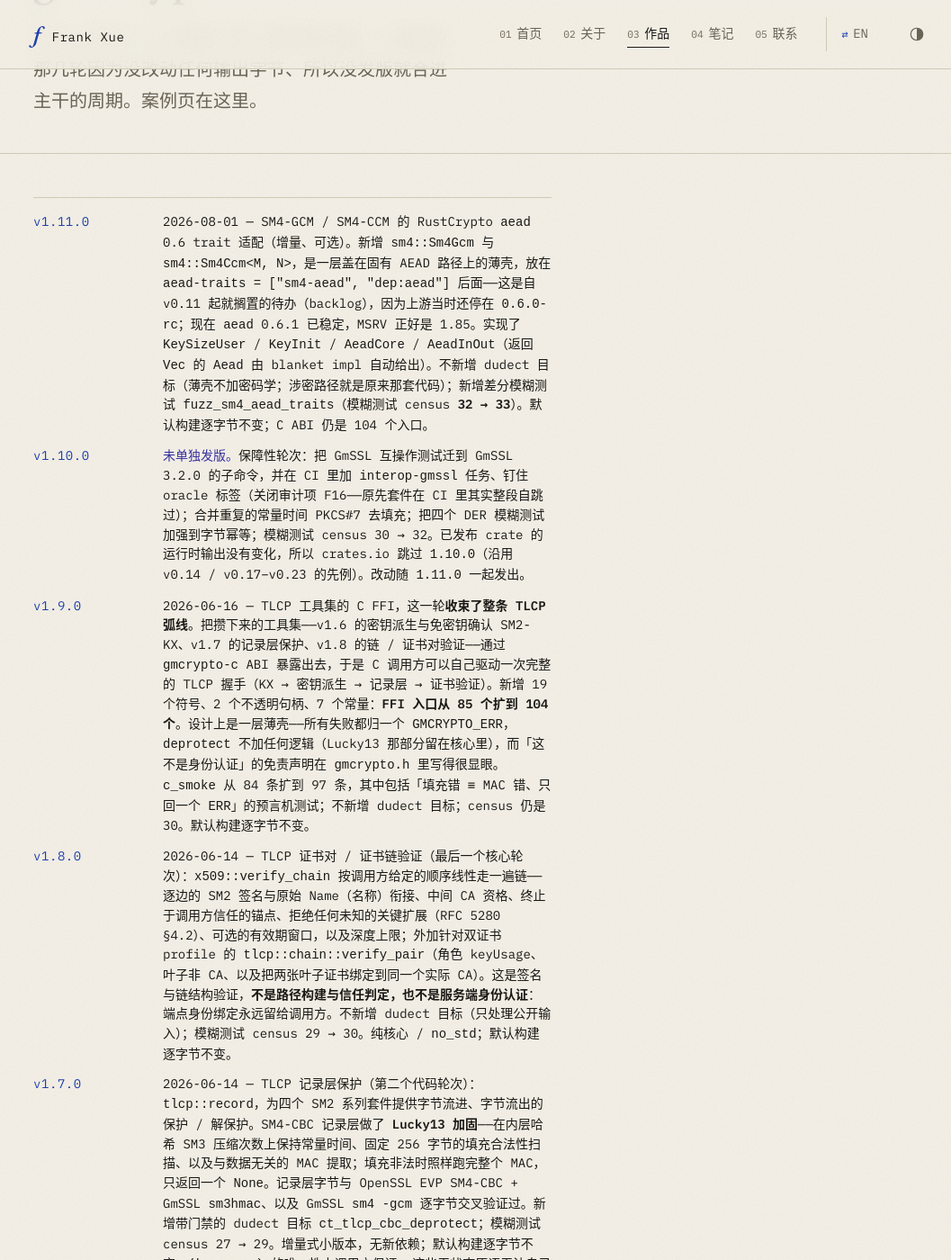
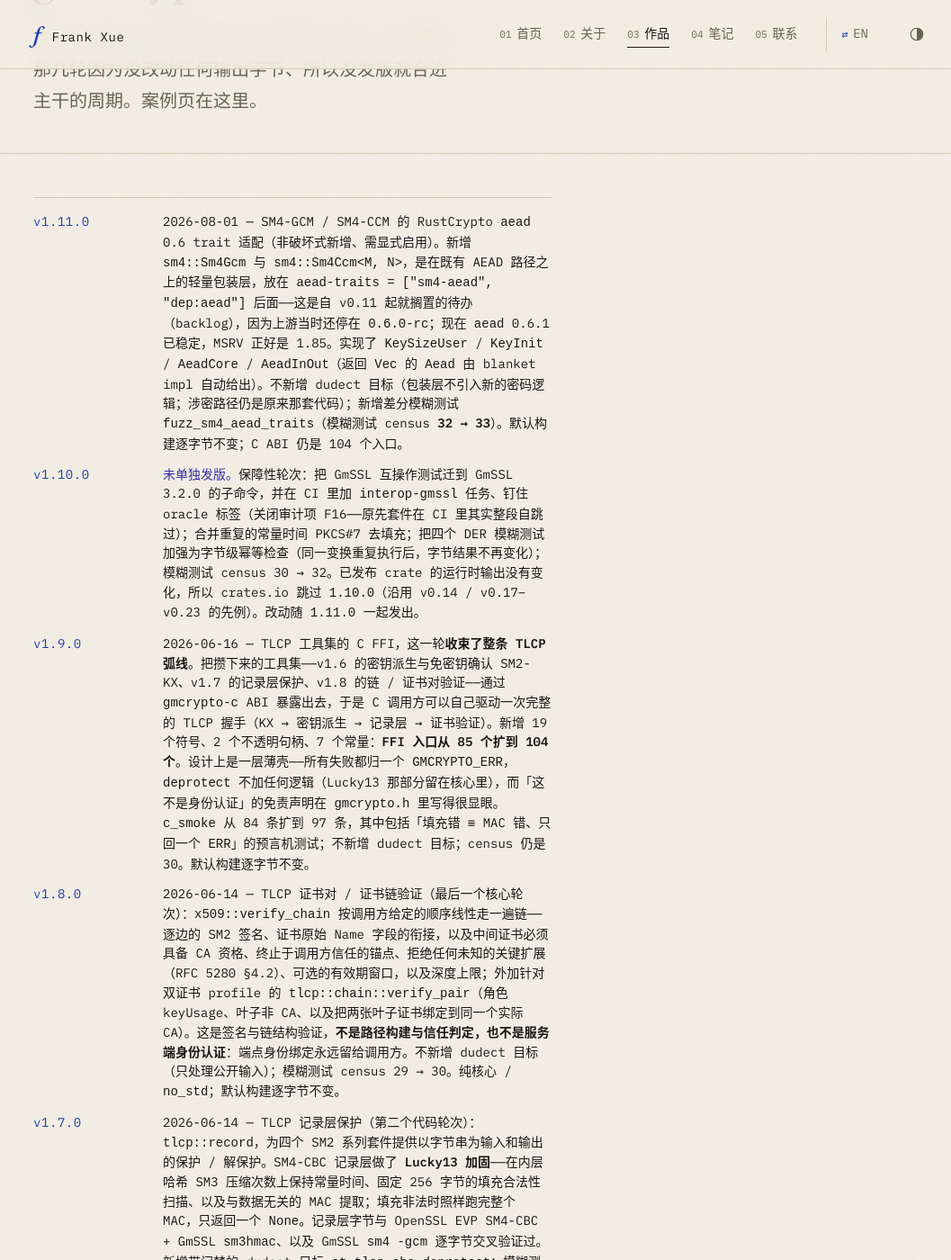
Before and after one commit to frankxue831/frankxue831.github.io, a Jekyll site: the page built from zh/projects/gm-crypto-rs-releases.html, in a window 1280 px wide and 1400 px high, scrolled down 251 px. Shown: the whole window at 90% size, without its empty margins (101-1158 px from the left). Built offline with Jekyll 4.4.1, drawn with Linux system fonts in a browser that asks for light colours.

Commit message:
content(zh): clarify release-history terminology

```diff
--- a/zh/projects/gm-crypto-rs-releases.html
+++ b/zh/projects/gm-crypto-rs-releases.html
@@ -21,19 +21,19 @@ alternate: /projects/gm-crypto-rs/releases/
     <article class="project-detail prose">
         <dl class="version-grid">
             <dt>v1.11.0</dt>
-            <dd>2026-08-01 — SM4-GCM / SM4-CCM 的 RustCrypto <code>aead</code> 0.6 trait 适配（增量、可选）。新增 <code>sm4::Sm4Gcm</code> 与 <code>sm4::Sm4Ccm&lt;M, N&gt;</code>，是一层盖在固有 AEAD 路径上的薄壳，放在 <code>aead-traits = ["sm4-aead", "dep:aead"]</code> 后面——这是自 v0.11 起就搁置的待办（backlog），因为上游当时还停在 <code>0.6.0-rc</code>；现在 <code>aead</code> 0.6.1 已稳定，MSRV 正好是 1.85。实现了 <code>KeySizeUser</code> / <code>KeyInit</code> / <code>AeadCore</code> / <code>AeadInOut</code>（返回 <code>Vec</code> 的 <code>Aead</code> 由 blanket impl 自动给出）。不新增 dudect 目标（薄壳不加密码学；涉密路径就是原来那套代码）；新增差分模糊测试 <code>fuzz_sm4_aead_traits</code>（模糊测试 census <strong>32 → 33</strong>）。默认构建逐字节不变；C ABI 仍是 104 个入口。</dd>
+            <dd>2026-08-01 — SM4-GCM / SM4-CCM 的 RustCrypto <code>aead</code> 0.6 trait 适配（非破坏式新增、需显式启用）。新增 <code>sm4::Sm4Gcm</code> 与 <code>sm4::Sm4Ccm&lt;M, N&gt;</code>，是在既有 AEAD 路径之上的轻量包装层，放在 <code>aead-traits = ["sm4-aead", "dep:aead"]</code> 后面——这是自 v0.11 起就搁置的待办（backlog），因为上游当时还停在 <code>0.6.0-rc</code>；现在 <code>aead</code> 0.6.1 已稳定，MSRV 正好是 1.85。实现了 <code>KeySizeUser</code> / <code>KeyInit</code> / <code>AeadCore</code> / <code>AeadInOut</code>（返回 <code>Vec</code> 的 <code>Aead</code> 由 blanket impl 自动给出）。不新增 dudect 目标（包装层不引入新的密码逻辑；涉密路径仍是原来那套代码）；新增差分模糊测试 <code>fuzz_sm4_aead_traits</code>（模糊测试 census <strong>32 → 33</strong>）。默认构建逐字节不变；C ABI 仍是 104 个入口。</dd>
 
             <dt>v1.10.0</dt>
-            <dd><em>未单独发版。</em>保障性轮次：把 GmSSL 互操作测试迁到 GmSSL 3.2.0 的子命令，并在 CI 里加 <code>interop-gmssl</code> 任务、钉住 oracle 标签（关闭审计项 F16——原先套件在 CI 里其实整段自跳过）；合并重复的常量时间 PKCS#7 去填充；把四个 DER 模糊测试加强到字节幂等；模糊测试 census 30 → 32。已发布 crate 的运行时输出没有变化，所以 crates.io 跳过 <code>1.10.0</code>（沿用 v0.14 / v0.17–v0.23 的先例）。改动随 <code>1.11.0</code> 一起发出。</dd>
+            <dd><em>未单独发版。</em>保障性轮次：把 GmSSL 互操作测试迁到 GmSSL 3.2.0 的子命令，并在 CI 里加 <code>interop-gmssl</code> 任务、钉住 oracle 标签（关闭审计项 F16——原先套件在 CI 里其实整段自跳过）；合并重复的常量时间 PKCS#7 去填充；把四个 DER 模糊测试加强为字节级幂等检查（同一变换重复执行后，字节结果不再变化）；模糊测试 census 30 → 32。已发布 crate 的运行时输出没有变化，所以 crates.io 跳过 <code>1.10.0</code>（沿用 v0.14 / v0.17–v0.23 的先例）。改动随 <code>1.11.0</code> 一起发出。</dd>
 
             <dt>v1.9.0</dt>
             <dd>2026-06-16 — TLCP 工具集的 C FFI，这一轮<strong>收束了整条 TLCP 弧线</strong>。把攒下来的工具集——v1.6 的密钥派生与免密钥确认 SM2-KX、v1.7 的记录层保护、v1.8 的链 / 证书对验证——通过 <code>gmcrypto-c</code> ABI 暴露出去，于是 C 调用方可以自己驱动一次完整的 TLCP 握手（KX → 密钥派生 → 记录层 → 证书验证）。新增 19 个符号、2 个不透明句柄、7 个常量：<strong>FFI 入口从 85 个扩到 104 个</strong>。设计上是一层薄壳——所有失败都归一个 <code>GMCRYPTO_ERR</code>，<code>deprotect</code> 不加任何逻辑（Lucky13 那部分留在核心里），而「这不是身份认证」的免责声明在 <code>gmcrypto.h</code> 里写得很显眼。<code>c_smoke</code> 从 84 条扩到 97 条，其中包括「填充错 ≡ MAC 错、只回一个 <code>ERR</code>」的预言机测试；不新增 dudect 目标；census 仍是 30。默认构建逐字节不变。</dd>
 
             <dt>v1.8.0</dt>
-            <dd>2026-06-14 — TLCP 证书对 / 证书链验证（最后一个核心轮次）：<code>x509::verify_chain</code> 按调用方给定的顺序线性走一遍链——逐边的 SM2 签名与原始 Name（名称）衔接、中间 CA 资格、终止于调用方信任的锚点、拒绝任何未知的关键扩展（RFC 5280 §4.2）、可选的有效期窗口，以及深度上限；外加针对双证书 profile 的 <code>tlcp::chain::verify_pair</code>（角色 keyUsage、叶子非 CA、以及把两张叶子证书绑定到同一个实际 CA）。这是签名与链结构验证，<strong>不是路径构建与信任判定，也不是服务端身份认证</strong>：端点身份绑定永远留给调用方。不新增 dudect 目标（只处理公开输入）；模糊测试 census 29 → 30。纯核心 / <code>no_std</code>；默认构建逐字节不变。</dd>
+            <dd>2026-06-14 — TLCP 证书对 / 证书链验证（最后一个核心轮次）：<code>x509::verify_chain</code> 按调用方给定的顺序线性走一遍链——逐边的 SM2 签名、证书原始 Name 字段的衔接，以及中间证书必须具备 CA 资格、终止于调用方信任的锚点、拒绝任何未知的关键扩展（RFC 5280 §4.2）、可选的有效期窗口，以及深度上限；外加针对双证书 profile 的 <code>tlcp::chain::verify_pair</code>（角色 keyUsage、叶子非 CA、以及把两张叶子证书绑定到同一个实际 CA）。这是签名与链结构验证，<strong>不是路径构建与信任判定，也不是服务端身份认证</strong>：端点身份绑定永远留给调用方。不新增 dudect 目标（只处理公开输入）；模糊测试 census 29 → 30。纯核心 / <code>no_std</code>；默认构建逐字节不变。</dd>
 
             <dt>v1.7.0</dt>
-            <dd>2026-06-14 — TLCP 记录层保护（第二个代码轮次）：<code>tlcp::record</code>，为四个 SM2 系列套件提供字节流进、字节流出的保护 / 解保护。SM4-CBC 记录层做了 <strong>Lucky13 加固</strong>——在内层哈希 SM3 压缩次数上保持常量时间、固定 256 字节的填充合法性扫描、以及与数据无关的 MAC 提取；填充非法时照样跑完整个 MAC，只返回一个 <code>None</code>。记录层字节与 OpenSSL EVP SM4-CBC + GmSSL <code>sm3hmac</code>、以及 GmSSL <code>sm4 -gcm</code> 逐字节交叉验证过。新增带门禁的 dudect 目标 <code>ct_tlcp_cbc_deprotect</code>；模糊测试 census 27 → 29。增量式小版本，无新依赖；默认构建逐字节不变。<code>(key, seq)</code> 的唯一性由调用方保证——这些无状态原语无法自己检测重用。</dd>
+            <dd>2026-06-14 — TLCP 记录层保护（第二个代码轮次）：<code>tlcp::record</code>，为四个 SM2 系列套件提供以字节串为输入和输出的保护 / 解保护。SM4-CBC 记录层做了 <strong>Lucky13 加固</strong>——在内层哈希 SM3 压缩次数上保持常量时间、固定 256 字节的填充合法性扫描、以及与数据无关的 MAC 提取；填充非法时照样跑完整个 MAC，只返回一个 <code>None</code>。记录层字节与 OpenSSL EVP SM4-CBC + GmSSL <code>sm3hmac</code>、以及 GmSSL <code>sm4 -gcm</code> 逐字节交叉验证过。新增带门禁的 dudect 目标 <code>ct_tlcp_cbc_deprotect</code>；模糊测试 census 27 → 29。增量式小版本，无新依赖；默认构建逐字节不变。<code>(key, seq)</code> 的唯一性由调用方保证——这些无状态原语无法自己检测重用。</dd>
 
             <dt>v1.6.0</dt>
             <dd>2026-06-13 — TLCP（GB/T 38636）的第一个代码轮次：<code>tlcp::key_schedule</code>（基于 HMAC-SM3 的 TLS-1.2 式 PRF——主密钥、密钥块、Finished 校验数据），外加在现有 <code>sm2-key-exchange</code> typestate 上的免密钥确认完结步骤。新增可选 <code>tlcp</code> 特性（纯核心、<code>no_std</code>）；密钥派生的 KAT 取自 OpenSSL 3.x 的 <code>TLS1-PRF</code>（<code>digest:SM3</code>）。不新增 dudect 目标；带密钥确认的交换流程不变，仍是默认。默认构建逐字节不变。</dd>
```
